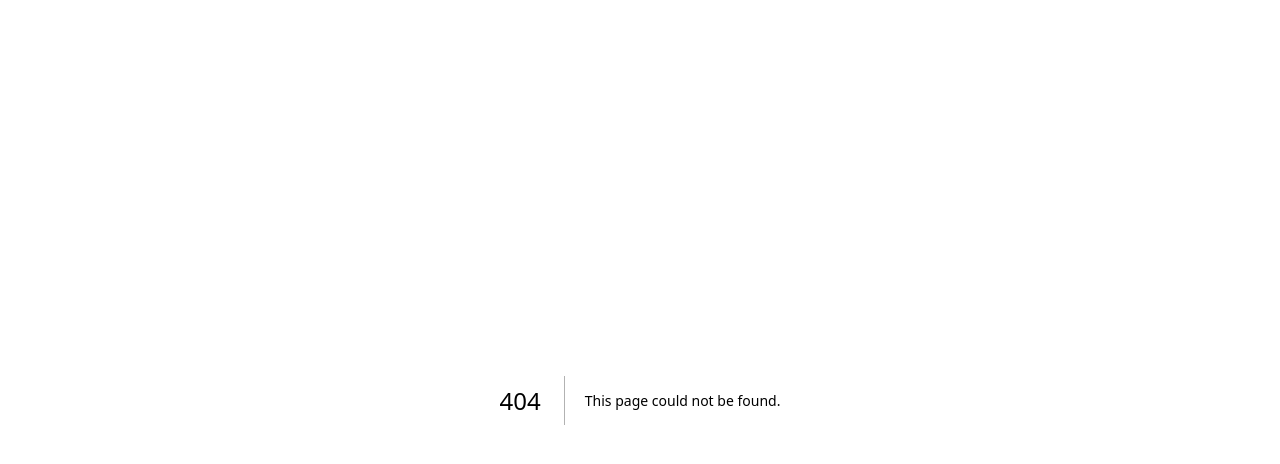
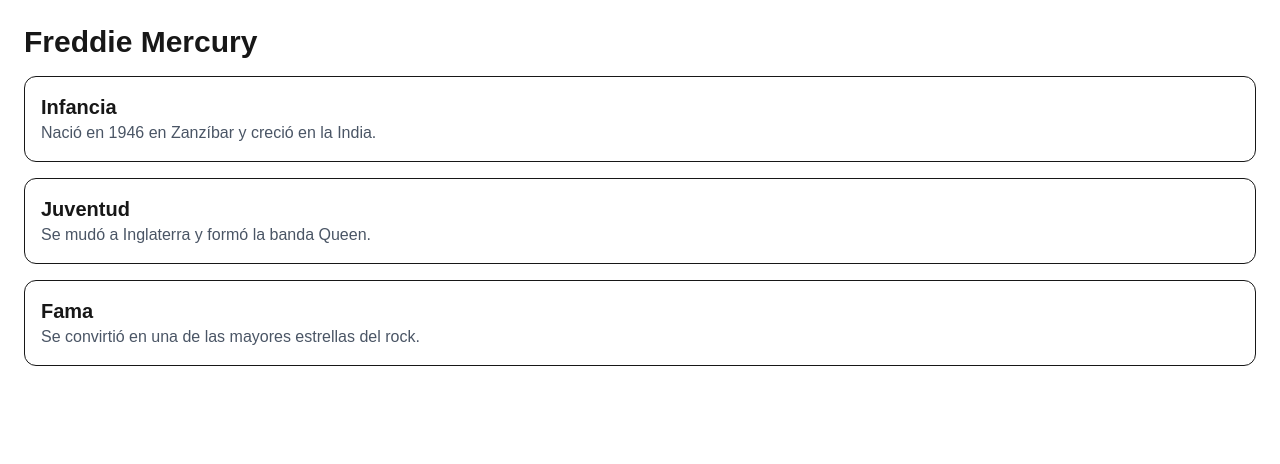
Before and after one commit to ElianMuriel/PASTVERSE, a Next.js app: page /history/1 in a window 1280 px wide. Before the commit this address had no page. Shown: the top 464 px of the page. Built offline with nearby package versions, Linux system fonts and the light colour scheme.

Commit message:
feat: Initial PastVerse MVP with navigation and mock data

```diff
--- /dev/null
+++ b/app/history/[id]/page.tsx
@@ -0,0 +1,25 @@
+import { historyData } from "@/data/history";
+
+export default async function HistoryDetail({ params }: any) {
+  const resolvedParams = await params;
+  const id = Number(resolvedParams.id);
+
+  const item = historyData.find((h) => h.id === id);
+
+  if (!item) return <p>No encontrado</p>;
+
+  return (
+    <main className="p-6">
+      <h1 className="text-3xl font-bold mb-4">{item.title}</h1>
+
+      <div className="space-y-4">
+        {item.sections.map((section: any, index: number) => (
+          <div key={index} className="p-4 border rounded-xl">
+            <h2 className="text-xl font-semibold">{section.title}</h2>
+            <p className="text-gray-600">{section.content}</p>
+          </div>
+        ))}
+      </div>
+    </main>
+  );
+}
--- a/app/page.tsx
+++ b/app/page.tsx
@@ -1,65 +1,21 @@
-import Image from "next/image";
+import Link from "next/link";
+import { historyData } from "../data/history";
 
 export default function Home() {
   return (
-    <div className="flex flex-col flex-1 items-center justify-center bg-zinc-50 font-sans dark:bg-black">
-      <main className="flex flex-1 w-full max-w-3xl flex-col items-center justify-between py-32 px-16 bg-white dark:bg-black sm:items-start">
-        <Image
-          className="dark:invert"
-          src="/next.svg"
-          alt="Next.js logo"
-          width={100}
-          height={20}
-          priority
-        />
-        <div className="flex flex-col items-center gap-6 text-center sm:items-start sm:text-left">
-          <h1 className="max-w-xs text-3xl font-semibold leading-10 tracking-tight text-black dark:text-zinc-50">
-            To get started, edit the page.tsx file.
-          </h1>
-          <p className="max-w-md text-lg leading-8 text-zinc-600 dark:text-zinc-400">
-            Looking for a starting point or more instructions? Head over to{" "}
-            <a
-              href="https://vercel.com/templates?framework=next.js&utm_source=create-next-app&utm_medium=appdir-template-tw&utm_campaign=create-next-app"
-              className="font-medium text-zinc-950 dark:text-zinc-50"
-            >
-              Templates
-            </a>{" "}
-            or the{" "}
-            <a
-              href="https://nextjs.org/learn?utm_source=create-next-app&utm_medium=appdir-template-tw&utm_campaign=create-next-app"
-              className="font-medium text-zinc-950 dark:text-zinc-50"
-            >
-              Learning
-            </a>{" "}
-            center.
-          </p>
-        </div>
-        <div className="flex flex-col gap-4 text-base font-medium sm:flex-row">
-          <a
-            className="flex h-12 w-full items-center justify-center gap-2 rounded-full bg-foreground px-5 text-background transition-colors hover:bg-[#383838] dark:hover:bg-[#ccc] md:w-[158px]"
-            href="https://vercel.com/new?utm_source=create-next-app&utm_medium=appdir-template-tw&utm_campaign=create-next-app"
-            target="_blank"
-            rel="noopener noreferrer"
-          >
-            <Image
-              className="dark:invert"
-              src="/vercel.svg"
-              alt="Vercel logomark"
-              width={16}
-              height={16}
-            />
-            Deploy Now
-          </a>
-          <a
-            className="flex h-12 w-full items-center justify-center rounded-full border border-solid border-black/[.08] px-5 transition-colors hover:border-transparent hover:bg-black/[.04] dark:border-white/[.145] dark:hover:bg-[#1a1a1a] md:w-[158px]"
-            href="https://nextjs.org/docs?utm_source=create-next-app&utm_medium=appdir-template-tw&utm_campaign=create-next-app"
-            target="_blank"
-            rel="noopener noreferrer"
-          >
-            Documentation
-          </a>
-        </div>
-      </main>
-    </div>
+    <main className="p-6">
+      <h1 className="text-3xl font-bold mb-6">PastVerse</h1>
+
+      <div className="space-y-4">
+        {historyData.map((item) => (
+          <Link key={item.id} href={`/history/${item.id}`}>
+            <div className="p-4 border rounded-xl shadow hover:bg-gray-100 cursor-pointer">
+              <h2 className="text-xl font-semibold">{item.title}</h2>
+              <p className="text-gray-500">{item.summary}</p>
+            </div>
+          </Link>
+        ))}
+      </div>
+    </main>
   );
 }
--- /dev/null
+++ b/data/history.ts
@@ -0,0 +1,42 @@
+export const historyData = [
+  {
+    id: 1,
+    title: "Freddie Mercury",
+    type: "person",
+    summary: "De cantante desconocido a leyenda del rock",
+    sections: [
+      {
+        title: "Infancia",
+        content: "Nació en 1946 en Zanzíbar y creció en la India.",
+      },
+      {
+        title: "Juventud",
+        content: "Se mudó a Inglaterra y formó la banda Queen.",
+      },
+      {
+        title: "Fama",
+        content: "Se convirtió en una de las mayores estrellas del rock.",
+      },
+    ],
+  },
+  {
+    id: 2,
+    title: "Segunda Guerra Mundial",
+    type: "war",
+    summary: "El conflicto más grande de la historia",
+    sections: [
+      {
+        title: "Inicio",
+        content: "Comenzó en 1939 con la invasión de Polonia.",
+      },
+      {
+        title: "Desarrollo",
+        content: "Participaron potencias de todo el mundo.",
+      },
+      {
+        title: "Final",
+        content: "Terminó en 1945 con la rendición de Alemania y Japón.",
+      },
+    ],
+  },
+];
```
